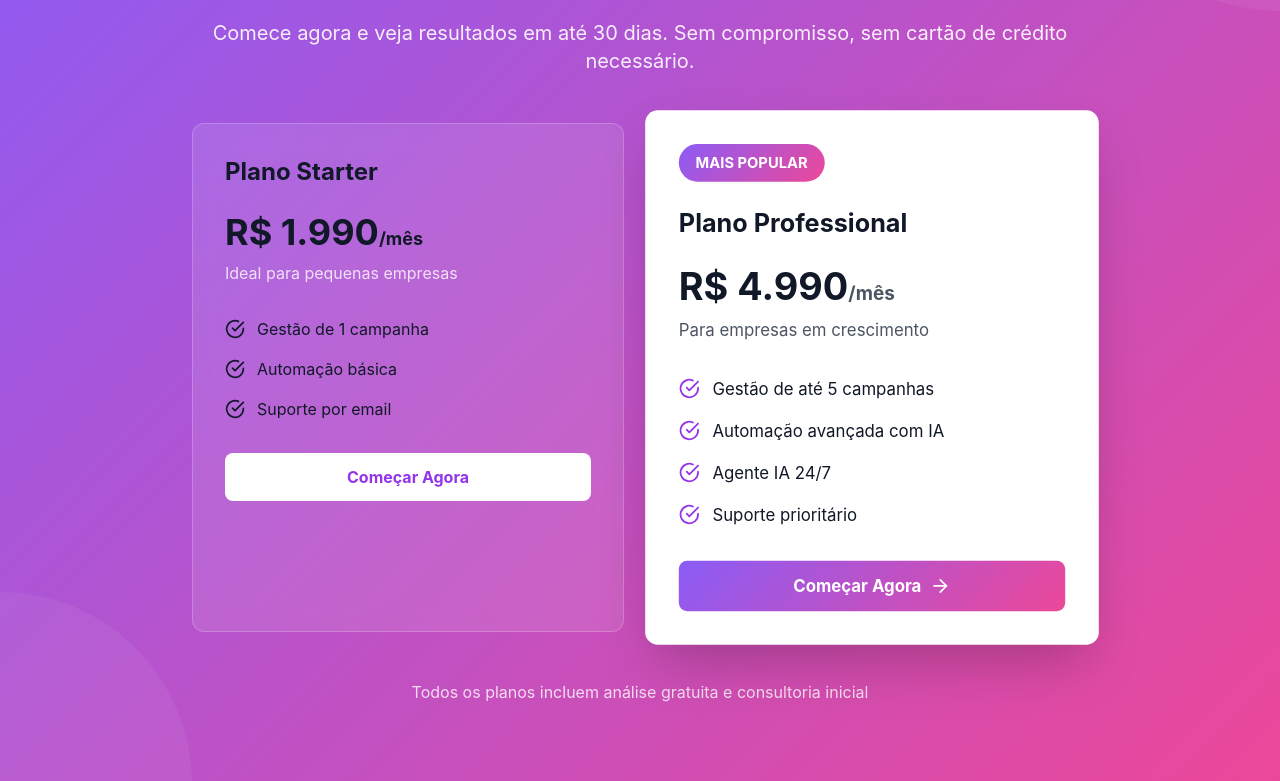
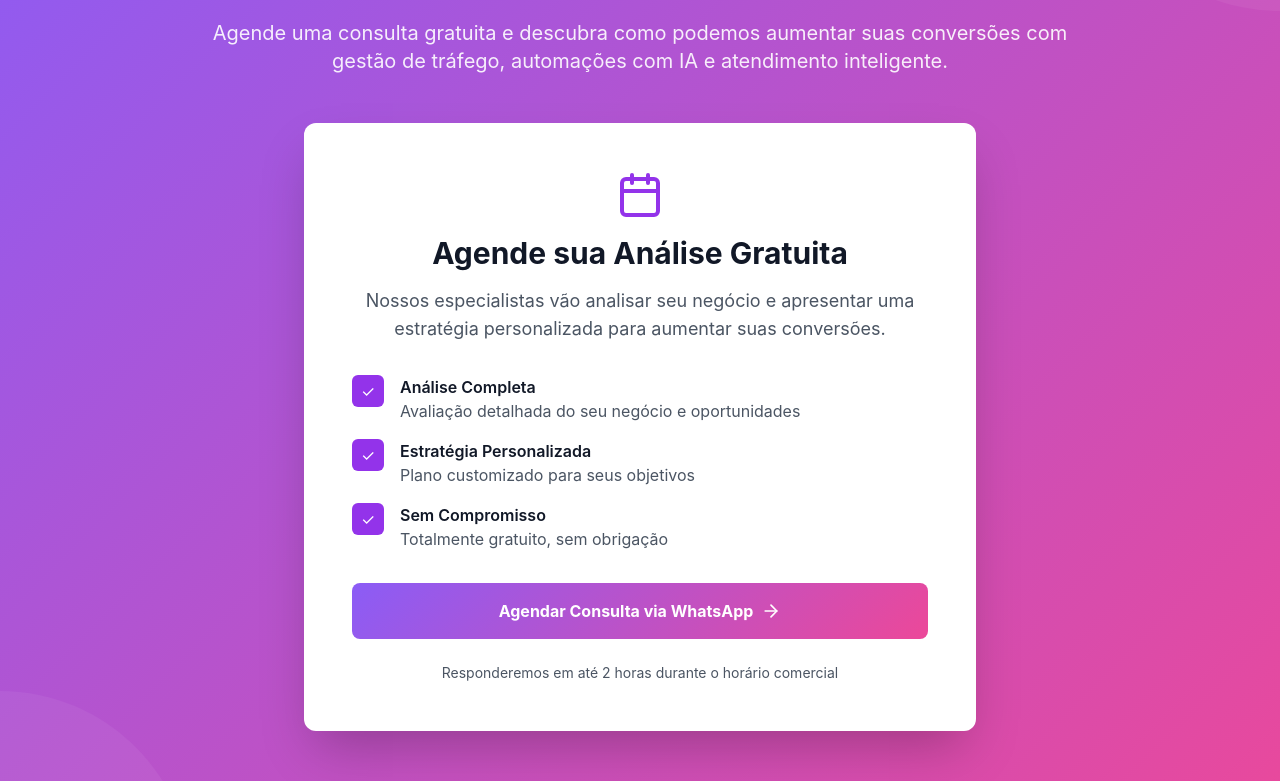
Before and after one commit to svconquiste-star/Multinexo, a Next.js app: page / in a window 1280 px wide. Shown: the part 3579-4360 px from the top of the page. Built offline with nearby package versions, Linux system fonts and the light colour scheme.

Commit message:
Update CTA to schedule consultation and change location to Betim-MG with WhatsApp link

```diff
--- a/components/CTA.tsx
+++ b/components/CTA.tsx
@@ -1,8 +1,10 @@
 'use client'
 
-import { ArrowRight, CheckCircle } from 'lucide-react'
+import { ArrowRight, Calendar } from 'lucide-react'
 
 export default function CTA() {
+  const whatsappLink = 'https://wa.me/5531993121211?text=Olá%20Multinexo!%20Gostaria%20de%20agendar%20uma%20consulta%20para%20conhecer%20seus%20serviços.'
+
   return (
     <section className="py-20 px-4 sm:px-6 lg:px-8 gradient-primary relative overflow-hidden">
       {/* Background decoration */}
@@ -15,73 +17,75 @@ export default function CTA() {
             Pronto para Transformar seu Negócio?
           </h2>
           <p className="text-xl text-white text-opacity-90 mb-8">
-            Comece agora e veja resultados em até 30 dias. Sem compromisso, sem cartão de crédito necessário.
+            Agende uma consulta gratuita e descubra como podemos aumentar suas conversões com gestão de tráfego, automações com IA e atendimento inteligente.
           </p>
         </div>
 
-        <div className="grid grid-cols-1 md:grid-cols-2 gap-8 mb-12">
-          <div className="bg-white bg-opacity-10 backdrop-blur-md rounded-xl p-8 border border-white border-opacity-20">
-            <h3 className="text-2xl font-bold mb-6">Plano Starter</h3>
-            <p className="text-4xl font-bold mb-2">R$ 1.990<span className="text-lg text-opacity-70">/mês</span></p>
-            <p className="text-white text-opacity-80 mb-8">Ideal para pequenas empresas</p>
+        <div className="max-w-2xl mx-auto mb-12">
+          <div className="bg-white rounded-xl p-12 shadow-2xl">
+            <div className="text-center mb-8">
+              <Calendar size={48} className="text-purple-600 mx-auto mb-4" />
+              <h3 className="text-3xl font-bold text-gray-900 mb-4">Agende sua Análise Gratuita</h3>
+              <p className="text-gray-600 text-lg">
+                Nossos especialistas vão analisar seu negócio e apresentar uma estratégia personalizada para aumentar suas conversões.
+              </p>
+            </div>
 
-            <ul className="space-y-4 mb-8">
-              <li className="flex items-center space-x-3">
-                <CheckCircle size={20} />
-                <span>Gestão de 1 campanha</span>
-              </li>
-              <li className="flex items-center space-x-3">
-                <CheckCircle size={20} />
-                <span>Automação básica</span>
-              </li>
-              <li className="flex items-center space-x-3">
-                <CheckCircle size={20} />
-                <span>Suporte por email</span>
-              </li>
-            </ul>
+            <div className="space-y-4 mb-8">
+              <div className="flex items-start space-x-4">
+                <div className="flex-shrink-0">
+                  <div className="flex items-center justify-center h-8 w-8 rounded-md bg-purple-600 text-white">
+                    ✓
+                  </div>
+                </div>
+                <div>
+                  <p className="font-semibold text-gray-900">Análise Completa</p>
+                  <p className="text-gray-600">Avaliação detalhada do seu negócio e oportunidades</p>
+                </div>
+              </div>
+              <div className="flex items-start space-x-4">
+                <div className="flex-shrink-0">
+                  <div className="flex items-center justify-center h-8 w-8 rounded-md bg-purple-600 text-white">
+                    ✓
+                  </div>
+                </div>
+                <div>
+                  <p className="font-semibold text-gray-900">Estratégia Personalizada</p>
+                  <p className="text-gray-600">Plano customizado para seus objetivos</p>
+                </div>
+              </div>
+              <div className="flex items-start space-x-4">
+                <div className="flex-shrink-0">
+                  <div className="flex items-center justify-center h-8 w-8 rounded-md bg-purple-600 text-white">
+                    ✓
+                  </div>
+                </div>
+                <div>
+                  <p className="font-semibold text-gray-900">Sem Compromisso</p>
+                  <p className="text-gray-600">Totalmente gratuito, sem obrigação</p>
+                </div>
+              </div>
+            </div>
 
-            <button className="w-full py-3 bg-white text-purple-600 font-bold rounded-lg hover:bg-opacity-90 transition-all duration-300">
-              Começar Agora
-            </button>
-          </div>
+            <a
+              href={whatsappLink}
+              target="_blank"
+              rel="noopener noreferrer"
+              className="w-full py-4 bg-gradient-primary text-white font-bold rounded-lg hover:shadow-lg transition-all duration-300 flex items-center justify-center space-x-2 group"
+            >
+              <span>Agendar Consulta via WhatsApp</span>
+              <ArrowRight size={20} className="group-hover:translate-x-1 transition-transform" />
+            </a>
 
-          <div className="bg-white rounded-xl p-8 shadow-2xl transform scale-105">
-            <div className="bg-gradient-primary text-white px-4 py-2 rounded-full inline-block mb-6 text-sm font-bold">
-              MAIS POPULAR
-            </div>
-            <h3 className="text-2xl font-bold text-gray-900 mb-6">Plano Professional</h3>
-            <p className="text-4xl font-bold text-gray-900 mb-2">R$ 4.990<span className="text-lg text-gray-600">/mês</span></p>
-            <p className="text-gray-600 mb-8">Para empresas em crescimento</p>
-
-            <ul className="space-y-4 mb-8">
-              <li className="flex items-center space-x-3 text-gray-900">
-                <CheckCircle size={20} className="text-purple-600" />
-                <span>Gestão de até 5 campanhas</span>
-              </li>
-              <li className="flex items-center space-x-3 text-gray-900">
-                <CheckCircle size={20} className="text-purple-600" />
-                <span>Automação avançada com IA</span>
-              </li>
-              <li className="flex items-center space-x-3 text-gray-900">
-                <CheckCircle size={20} className="text-purple-600" />
-                <span>Agente IA 24/7</span>
-              </li>
-              <li className="flex items-center space-x-3 text-gray-900">
-                <CheckCircle size={20} className="text-purple-600" />
-                <span>Suporte prioritário</span>
-              </li>
-            </ul>
-
-            <button className="w-full py-3 bg-gradient-primary text-white font-bold rounded-lg hover:shadow-lg transition-all duration-300 flex items-center justify-center space-x-2">
-              <span>Começar Agora</span>
-              <ArrowRight size={20} />
-            </button>
+            <p className="text-center text-gray-600 text-sm mt-6">
+              Responderemos em até 2 horas durante o horário comercial
+            </p>
           </div>
         </div>
 
         <div className="text-center">
           <p className="text-white text-opacity-80">
-            Todos os planos incluem análise gratuita e consultoria inicial
+            Transforme seu negócio com as melhores soluções de marketing digital
           </p>
         </div>
       </div>
--- a/components/Footer.tsx
+++ b/components/Footer.tsx
@@ -52,11 +52,11 @@ export default function Footer() {
               </li>
               <li className="flex items-center space-x-3">
                 <Phone size={20} />
-                <a href="tel:+5511999999999" className="hover:text-white transition-colors">+55 (11) 99999-9999</a>
+                <a href="https://wa.me/5531993121211" target="_blank" rel="noopener noreferrer" className="hover:text-white transition-colors">+55 31 9312-1211</a>
               </li>
               <li className="flex items-center space-x-3">
                 <MapPin size={20} />
-                <span>São Paulo, SP</span>
+                <span>Betim, MG</span>
               </li>
             </ul>
           </div>
```
